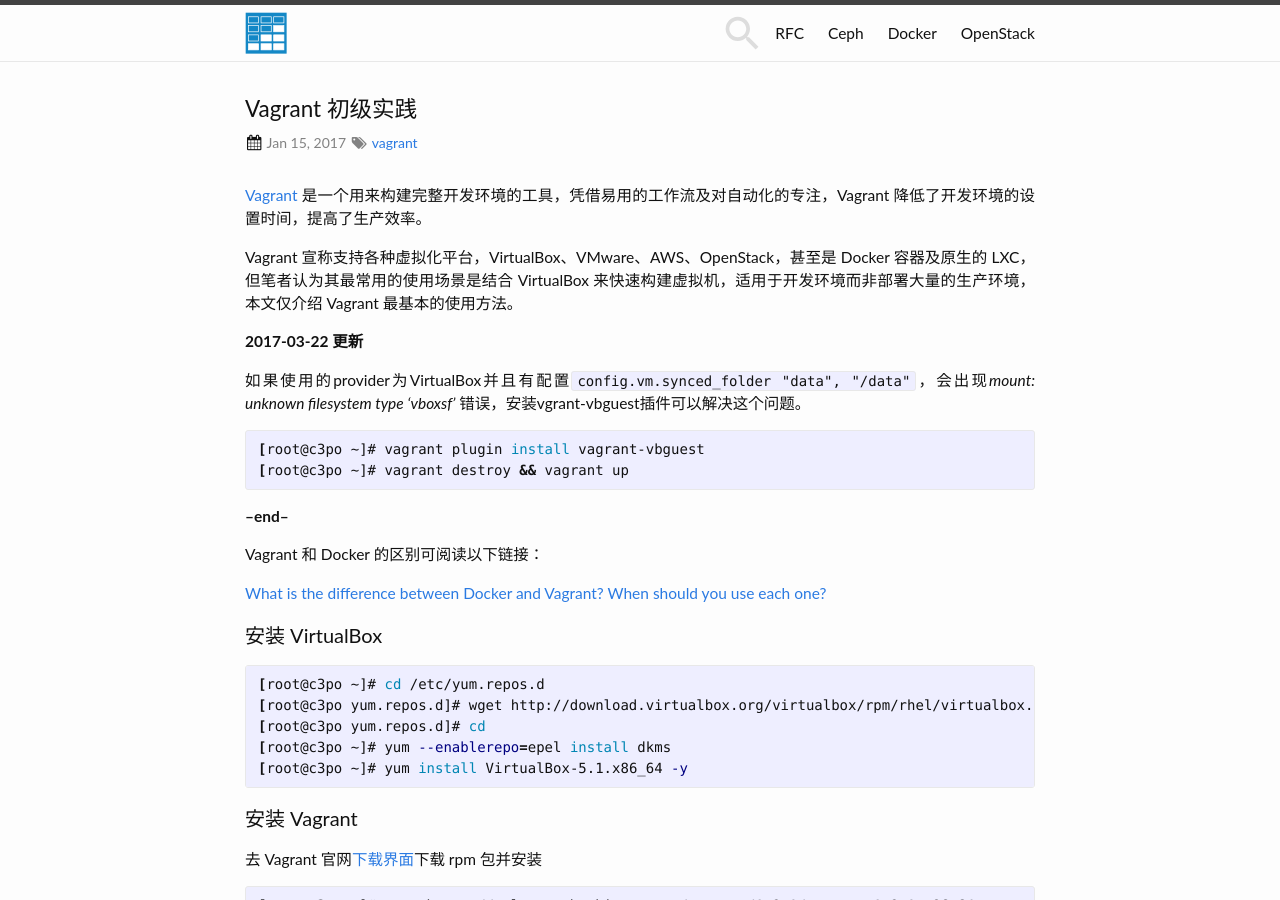
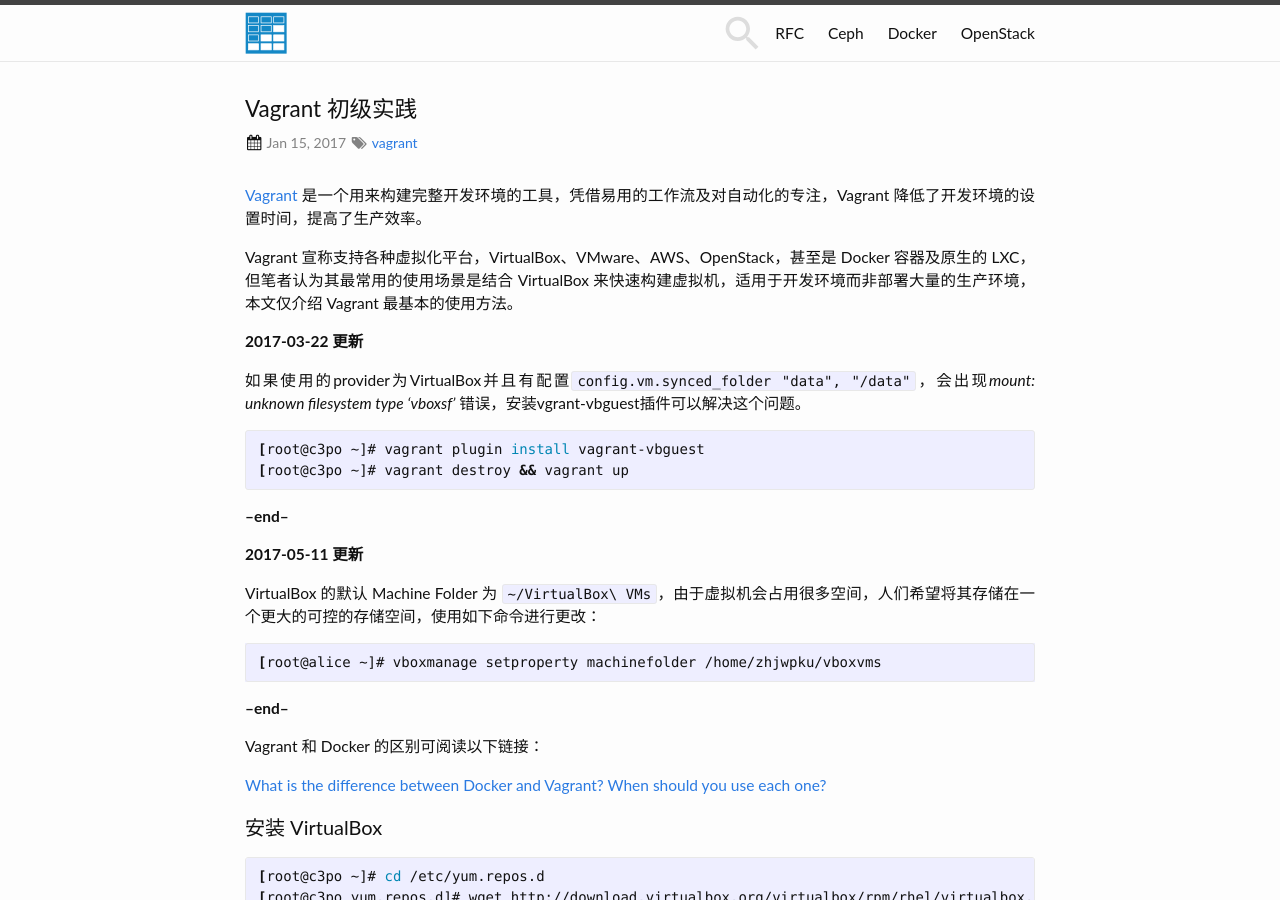
Before and after one commit to zhjwpku/zhjwpku.github.io, a Jekyll site: the page built from _posts/2017-01-15-vagrant-primary-practice.markdown, in a window 1280 px wide and 900 px high. Built offline with Jekyll 4.4.1, drawn with Linux system fonts in a browser that asks for light colours; comment, search, counter and statistics services are not loaded.

Commit message:
vbox change machinefolder
Signed-off-by: Zhao Junwang <zhjwpku@gmail.com>

````diff
--- a/_posts/2017-01-15-vagrant-primary-practice.markdown
+++ b/_posts/2017-01-15-vagrant-primary-practice.markdown
@@ -18,6 +18,16 @@
 [root@c3po ~]# vagrant plugin install vagrant-vbguest
 [root@c3po ~]# vagrant destroy && vagrant up
 {% endhighlight %}
+
+**--end--**
+
+**2017-05-11 更新**
+
+VirtualBox 的默认 Machine Folder 为 `~/VirtualBox\ VMs`，由于虚拟机会占用很多空间，人们希望将其存储在一个更大的可控的存储空间，使用如下命令进行更改：
+
+```shell
+[root@alice ~]# vboxmanage setproperty machinefolder /home/zhjwpku/vboxvms
+```
 
 **--end--**
 
````
